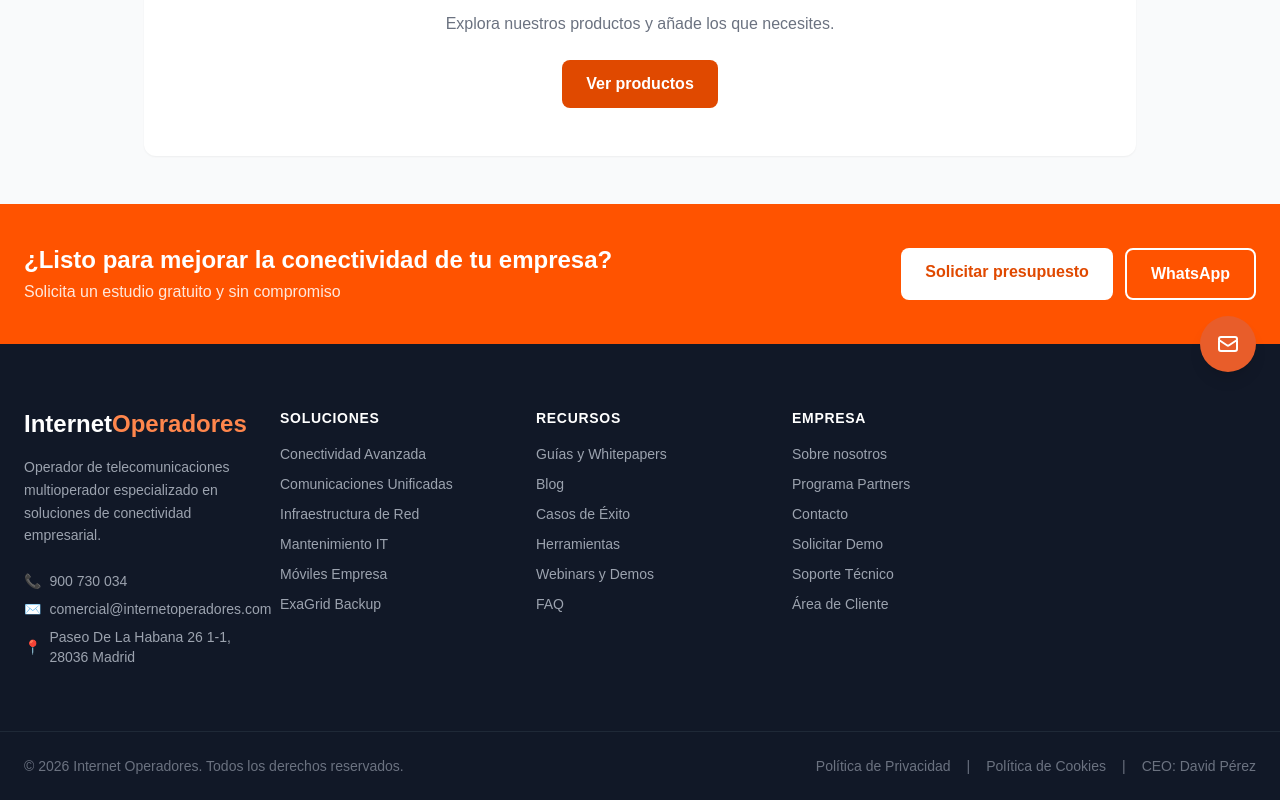
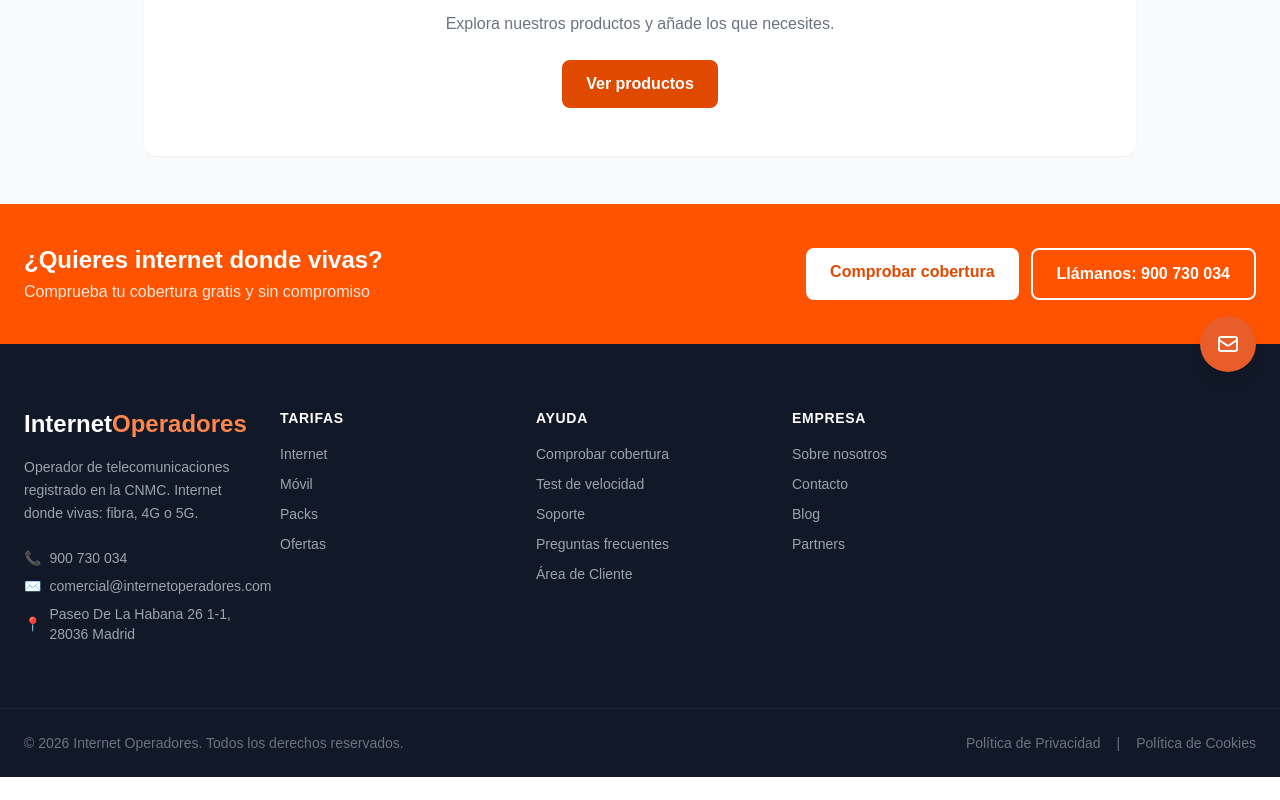
Before and after one commit to bigman1973/internetoperadores-nextjs, a Next.js app: page /carrito in a window 1280 px wide. Shown: the part 404-1204 px from the top of the page. After the commit the page ends 1181 px from the top, so only its background shows below. Built offline with nearby package versions, Linux system fonts and the light colour scheme.

Commit message:
ui: crear ParticularFooter con CTA de cobertura, reemplazar EmpresaFooter en sección particulares

```diff
--- a/app/carrito/page.tsx
+++ b/app/carrito/page.tsx
@@ -3,7 +3,7 @@
 import Link from 'next/link'
 import { useCart, type CartItem } from '@/components/CartProvider'
 import DynamicNav from '@/components/DynamicNav'
-import EmpresaFooter from '@/components/EmpresaFooter'
+import ParticularFooter from '@/components/ParticularFooter'
 
 export default function CarritoPage() {
   const { items, removeItem, updateQuantity, clearCart, itemCount, totalConIva, totalAltas, totalGeneral } = useCart()
@@ -202,7 +202,7 @@ export default function CarritoPage() {
         )}
       </div>
 
-      <EmpresaFooter />
+      <ParticularFooter />
     </div>
   )
 }
--- a/app/contratar/page.tsx
+++ b/app/contratar/page.tsx
@@ -5,7 +5,7 @@ import { useSearchParams, useRouter } from 'next/navigation'
 import Link from 'next/link'
 import { useCart, type CartItem } from '@/components/CartProvider'
 import DynamicNav from '@/components/DynamicNav'
-import EmpresaFooter from '@/components/EmpresaFooter'
+import ParticularFooter from '@/components/ParticularFooter'
 
 function ContratarContent() {
   const searchParams = useSearchParams()
@@ -177,7 +177,7 @@ function ContratarContent() {
             </button>
           </div>
         </div>
-        <EmpresaFooter />
+        <ParticularFooter />
       </div>
     )
   }
@@ -549,7 +549,7 @@ function ContratarContent() {
         </div>
       </div>
 
-      <EmpresaFooter />
+      <ParticularFooter />
     </div>
   )
 }
--- a/app/tarifas/particular/TarifasParticularClient.tsx
+++ b/app/tarifas/particular/TarifasParticularClient.tsx
@@ -4,7 +4,7 @@ import { useState, useMemo, useEffect } from 'react';
 import Link from 'next/link';
 import { useRouter, useSearchParams } from 'next/navigation';
 import ParticularNav from '../../../components/ParticularNav';
-import EmpresaFooter from '../../../components/EmpresaFooter';
+import ParticularFooter from '../../../components/ParticularFooter';
 import AddToCartButton from '../../../components/AddToCartButton';
 import type { TarifaWeb } from '@/lib/tarifas-web';
 
@@ -358,7 +358,7 @@ export default function TarifasParticularClient({ tarifas, categorias, total }:
           </Link>
         </div>
       </div>
-      <EmpresaFooter />
+      <ParticularFooter />
     </div>
   );
 }
--- /dev/null
+++ b/components/ParticularFooter.tsx
@@ -0,0 +1,103 @@
+"use client";
+import Link from 'next/link';
+
+export default function ParticularFooter() {
+  return (
+    <footer className="bg-gray-900 text-white">
+      {/* CTA superior */}
+      <div className="bg-orange-500">
+        <div className="container mx-auto px-4 sm:px-6 py-8 sm:py-10">
+          <div className="flex flex-col md:flex-row items-center justify-between gap-4">
+            <div>
+              <h3 className="text-xl sm:text-2xl font-bold text-white">¿Quieres internet donde vivas?</h3>
+              <p className="text-orange-100 mt-1">Comprueba tu cobertura gratis y sin compromiso</p>
+            </div>
+            <div className="flex flex-col sm:flex-row gap-3">
+              <Link href="/recursos/herramientas/cobertura-fibra" className="bg-white text-orange-600 hover:bg-orange-50 px-6 py-3 rounded-lg font-semibold transition-all text-center">
+                Comprobar cobertura
+              </Link>
+              <a href="tel:900730034" className="border-2 border-white text-white hover:bg-white hover:text-orange-600 px-6 py-3 rounded-lg font-semibold transition-all text-center">
+                Llámanos: 900 730 034
+              </a>
+            </div>
+          </div>
+        </div>
+      </div>
+
+      {/* Contenido principal del footer */}
+      <div className="container mx-auto px-4 sm:px-6 py-12 sm:py-16">
+        <div className="grid grid-cols-2 md:grid-cols-4 lg:grid-cols-5 gap-8 lg:gap-12">
+
+          {/* Columna 1: Logo y datos */}
+          <div className="col-span-2 md:col-span-4 lg:col-span-1">
+            <Link href="/particular" className="text-2xl font-bold text-white hover:text-orange-400 transition-colors">
+              Internet<span className="text-orange-400">Operadores</span>
+            </Link>
+            <p className="text-gray-400 mt-4 text-sm leading-relaxed">
+              Operador de telecomunicaciones registrado en la CNMC. Internet donde vivas: fibra, 4G o 5G.
+            </p>
+            <div className="mt-6 space-y-2 text-sm text-gray-400">
+              <p className="flex items-center gap-2">
+                <span>📞</span> <a href="tel:+34900730034" className="hover:text-orange-400 transition-colors">900 730 034</a>
+              </p>
+              <p className="flex items-center gap-2">
+                <span>✉️</span> <a href="mailto:comercial@internetoperadores.com" className="hover:text-orange-400 transition-colors">comercial@internetoperadores.com</a>
+              </p>
+              <p className="flex items-center gap-2">
+                <span>📍</span> Paseo De La Habana 26 1-1, 28036 Madrid
+              </p>
+            </div>
+          </div>
+
+          {/* Columna 2: Tarifas */}
+          <div>
+            <h4 className="font-semibold text-white mb-4 text-sm uppercase tracking-wider">Tarifas</h4>
+            <ul className="space-y-2.5 text-sm">
+              <li><Link href="/tarifas/particular?cat=internet" className="text-gray-400 hover:text-orange-400 transition-colors">Internet</Link></li>
+              <li><Link href="/tarifas/particular?cat=movil" className="text-gray-400 hover:text-orange-400 transition-colors">Móvil</Link></li>
+              <li><Link href="/tarifas/particular?cat=packs" className="text-gray-400 hover:text-orange-400 transition-colors">Packs</Link></li>
+              <li><Link href="/tarifas/particular?cat=ofertas" className="text-gray-400 hover:text-orange-400 transition-colors">Ofertas</Link></li>
+            </ul>
+          </div>
+
+          {/* Columna 3: Ayuda */}
+          <div>
+            <h4 className="font-semibold text-white mb-4 text-sm uppercase tracking-wider">Ayuda</h4>
+            <ul className="space-y-2.5 text-sm">
+              <li><Link href="/recursos/herramientas/cobertura-fibra" className="text-gray-400 hover:text-orange-400 transition-colors">Comprobar cobertura</Link></li>
+              <li><Link href="/recursos/herramientas/test-velocidad" className="text-gray-400 hover:text-orange-400 transition-colors">Test de velocidad</Link></li>
+              <li><Link href="/soporte" className="text-gray-400 hover:text-orange-400 transition-colors">Soporte</Link></li>
+              <li><Link href="/recursos/faq" className="text-gray-400 hover:text-orange-400 transition-colors">Preguntas frecuentes</Link></li>
+              <li><Link href="/login" className="text-gray-400 hover:text-orange-400 transition-colors">Área de Cliente</Link></li>
+            </ul>
+          </div>
+
+          {/* Columna 4: Empresa */}
+          <div>
+            <h4 className="font-semibold text-white mb-4 text-sm uppercase tracking-wider">Empresa</h4>
+            <ul className="space-y-2.5 text-sm">
+              <li><Link href="/empresa" className="text-gray-400 hover:text-orange-400 transition-colors">Sobre nosotros</Link></li>
+              <li><Link href="/contacto" className="text-gray-400 hover:text-orange-400 transition-colors">Contacto</Link></li>
+              <li><Link href="/recursos/blog" className="text-gray-400 hover:text-orange-400 transition-colors">Blog</Link></li>
+              <li><Link href="/partners" className="text-gray-400 hover:text-orange-400 transition-colors">Partners</Link></li>
+            </ul>
+          </div>
+        </div>
+      </div>
+
+      {/* Barra inferior */}
+      <div className="border-t border-gray-800">
+        <div className="container mx-auto px-4 sm:px-6 py-6">
+          <div className="flex flex-col md:flex-row items-center justify-between gap-4">
+            <p className="text-sm text-gray-500">&copy; 2026 Internet Operadores. Todos los derechos reservados.</p>
+            <div className="flex flex-wrap items-center gap-4 text-sm text-gray-500">
+              <Link href="/politica-privacidad" className="hover:text-orange-400 transition-colors">Política de Privacidad</Link>
+              <span className="hidden sm:inline">|</span>
+              <Link href="/politica-cookies" className="hover:text-orange-400 transition-colors">Política de Cookies</Link>
+            </div>
+          </div>
+        </div>
+      </div>
+    </footer>
+  );
+}
```
